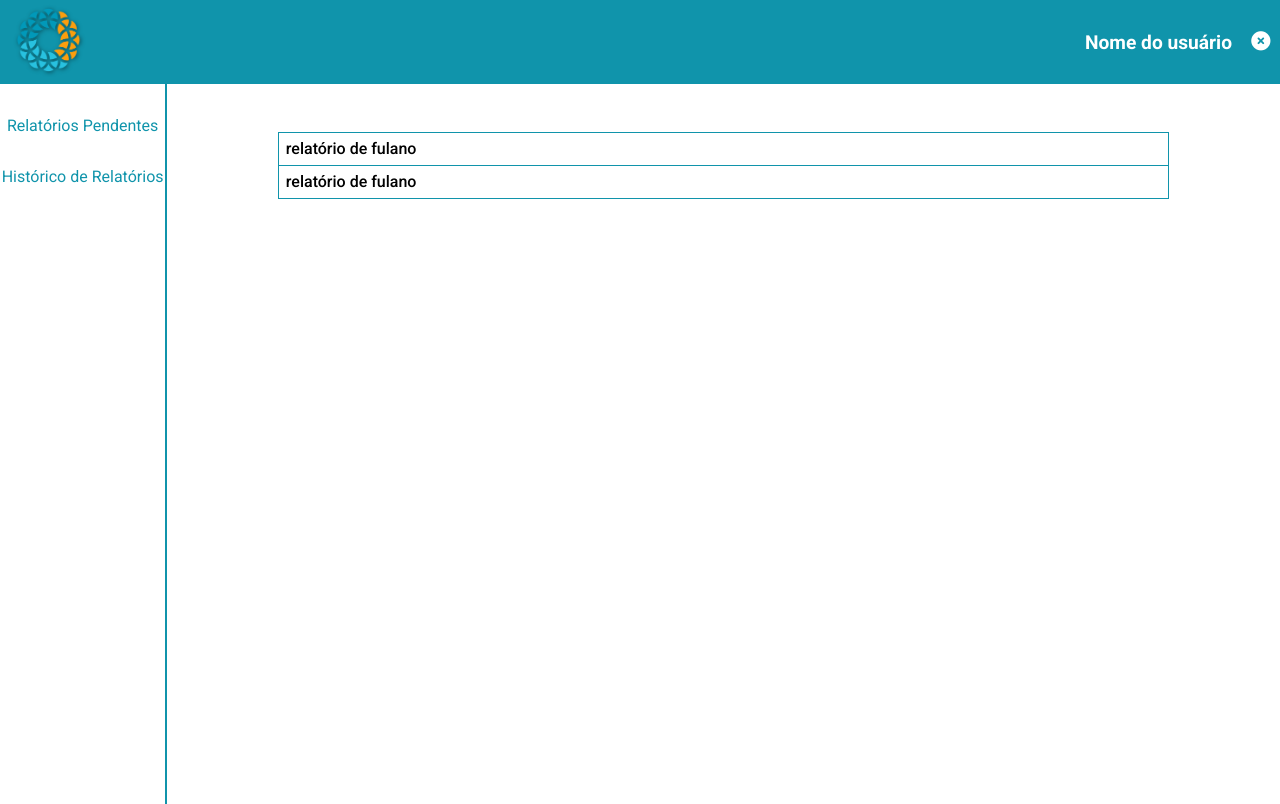
After one commit to yingyangtongxue/es1, a PHP site: template app/Resources/views/pages/relatoriospendentes.html in a window 1280 px wide. The commit adds this page. Run offline with PHP 8.4, Linux system fonts and the light colour scheme; the template is opened without the code that fills it, so the values that code supplies are empty; some libraries are stand-ins or nearby versions.

Commit message:
relatorios pendentes

```diff
--- a/app/Resources/css/style.css
+++ b/app/Resources/css/style.css
@@ -88,7 +88,6 @@ a {
     background-color: var(--secondary-bg);
 }
 
-
 .form-container {
     width: 50%;
     display: flex;
@@ -120,3 +119,151 @@ a {
     border-radius: 0.25rem;
     border: 2px solid var(--bg);
 }
+
+ul.list-anchor {
+    list-style: none;
+}
+
+.header {
+    min-height: 10vh;
+    background: var(--bg);
+    display: flex;
+    flex-direction: row;
+    justify-content: space-between;
+}
+
+.header .image-container img {
+    height: 4rem;
+    margin: 0.5rem 1rem;
+    filter: drop-shadow(1px 1px 2px rgba(0, 0, 0, 0.5));
+}
+
+.sidebar {
+    text-align: center;
+    height: 90vh;
+    width: 15%;
+    border-right: 2px solid var(--bg);
+}
+
+.list-anchor li {
+    padding-top: 2rem;
+}
+
+.list-anchor li a {
+    text-decoration: none;
+}
+
+.username {
+    display: flex;
+    align-items: center;
+}
+
+.username p,
+.username i {
+    color: #FFF;
+    margin: 0.6rem;
+    font-size: 1.2rem;
+    font-weight: 700;
+}
+
+.main-container {
+    width: 100%;
+    display: flex;
+    align-items: flex-start;
+    justify-content: center;
+}
+
+.main-container div {
+    margin-top: 3rem;
+    width: 80%;
+    border: 1px solid var(--bg);
+}
+
+.main-container div ul {
+    list-style: none;
+}
+
+.main-container div ul li p {
+    padding: 0.4rem;
+    font-weight: 500;
+    cursor: pointer;
+}
+
+.main-container div ul li+li {
+    width: 100%;
+    border-top: 1px solid var(--bg);
+}
+
+.modal {
+    display: none;
+    position: fixed;
+    z-index: 1;
+    left: 0;
+    top: 0;
+    width: 100%;
+    height: 100%;
+    overflow: hidden;
+    background-color: rgb(0, 0, 0);
+    background-color: rgba(0, 0, 0, 0.4);
+}
+
+/* Modal Content/Box */
+.modal-content {
+    background-color: #fefefe;
+    margin: 10% auto;
+    padding: 20px;
+    border: 2px solid var(--bg);
+    width: 50%;
+}
+
+.close {
+    color: var(--bg);
+    margin-top: -1rem;
+    float: right;
+    font-size: 28px;
+    font-weight: bold;
+}
+
+.close:hover,
+.close:focus {
+    color: black;
+    text-decoration: none;
+    cursor: pointer;
+}
+
+.modal-content .file {
+    display: flex;
+    flex-direction: row;
+    border: 1px solid var(--bg);
+    border-radius: 0.4rem;
+    width: 80%;
+    padding: 0.6rem 0.3rem;
+    gap: 8px;
+    cursor: pointer;
+}
+
+.modal-content form textarea {
+    border: 1px solid var(--bg);
+    margin: 1rem auto;
+    padding: 0.4rem;
+    font-size: 1rem;
+    border: 1px solid var(--bg);
+}
+
+.modal-content form textarea::selection {
+    border: 1px solid var(--bg) !important;
+}
+
+.modal-content form label {
+    color: var(--bg);
+    font-weight: 700;
+}
+
+.modal-content form select {
+    border: 2px solid var(--bg) !important;
+    margin-top: 1rem;
+    background: #FFF;
+    color: var(--bg);
+    font-weight: 500;
+    padding: 0.3rem;
+}
--- /dev/null
+++ b/app/Resources/js/script.js
@@ -0,0 +1,22 @@
+var modal = document.getElementById("myModal");
+
+var btn = document.querySelectorAll(".modalbutton");
+
+var span = document.getElementsByClassName("close")[0];
+
+function clickModal() {
+    modal.style.display = "block";
+}
+
+btn.forEach(button => {
+    button.addEventListener('click', clickModal)
+})
+span.onclick = function () {
+    modal.style.display = "none";
+}
+
+window.onclick = function (event) {
+    if (event.target == modal) {
+        modal.style.display = "none";
+    }
+}
--- /dev/null
+++ b/app/Resources/views/pages/relatoriospendentes.html
@@ -0,0 +1,76 @@
+<!DOCTYPE html>
+<html lang="en">
+
+<head>
+    <meta charset="UTF-8">
+    <meta http-equiv="X-UA-Compatible" content="IE=edge">
+    <meta name="viewport" content="width=device-width, initial-scale=1.0">
+    <base href="http://localhost/es1/">
+    <script src="https://kit.fontawesome.com/0476c40118.js" crossorigin="anonymous"></script>
+    <link rel="stylesheet" type="text/css" href="app/Resources/css/style.css">
+    <title>Document</title>
+</head>
+
+<body>
+    <header class="header">
+        <div class="image-container">
+            <img src="app/Resources/images/eachLogo.png" alt="EACH USP">
+        </div>
+        <div class="username">
+            <p>Nome do usuário</p>
+            <a href=""><i class="far fa-times-circle"></i></a>
+        </div>
+    </header>
+
+    <section style="display: flex;">
+        <aside class="sidebar">
+            <ul class="list-anchor">
+                <li><a href="">Relatórios Pendentes</a></li>
+                <li><a href="">Histórico de Relatórios</a></li>
+            </ul>
+        </aside>
+        <div class="main-container">
+            <div>
+                <ul>
+                    <li>
+                        <p class="modalbutton">
+                            relatório de fulano
+                        </p>
+                    </li>
+                    <li>
+                        <p class="modalbutton">
+                            relatório de fulano
+                        </p>
+                    </li>
+                </ul>
+            </div>
+        </div>
+    </section>
+
+    <div id="myModal" class="modal">
+
+        <div class="modal-content">
+            <span class="close">&times;</span>
+            <div class="file">
+                <a href=""><i class="fas fa-paperclip"></i></a>
+                <p>relatório de fulano</p>
+            </div>
+            <form action="" method="post">
+                <label for="select">Atribuir Nota:</label>
+                <select name="select">
+                    <option value="null" selected></option>
+                    <option value="1">ADEQUADO</option>
+                    <option value="2">ADEQUADO COM RESSALVAS</option>
+                    <option value="3">INSATISFATÓRIO</option>
+                </select>
+                <textarea name="comentario" placeholder="Comentário..." rows="10" cols="50"></textarea>
+                <button class="btn btn-bg" type="submit">Confirmar</button>
+            </form>
+        </div>
+
+    </div>
+
+    <script type="text/javascript" src="app/Resources/js/script.js"></script>
+</body>
+
+</html>
```
Also changed, not shown: app/Resources/views/pages/historicorelatorios.html (added, +15 -0 lines), app/Resources/views/templates/template_erro.html (added, +20 -0 lines).
